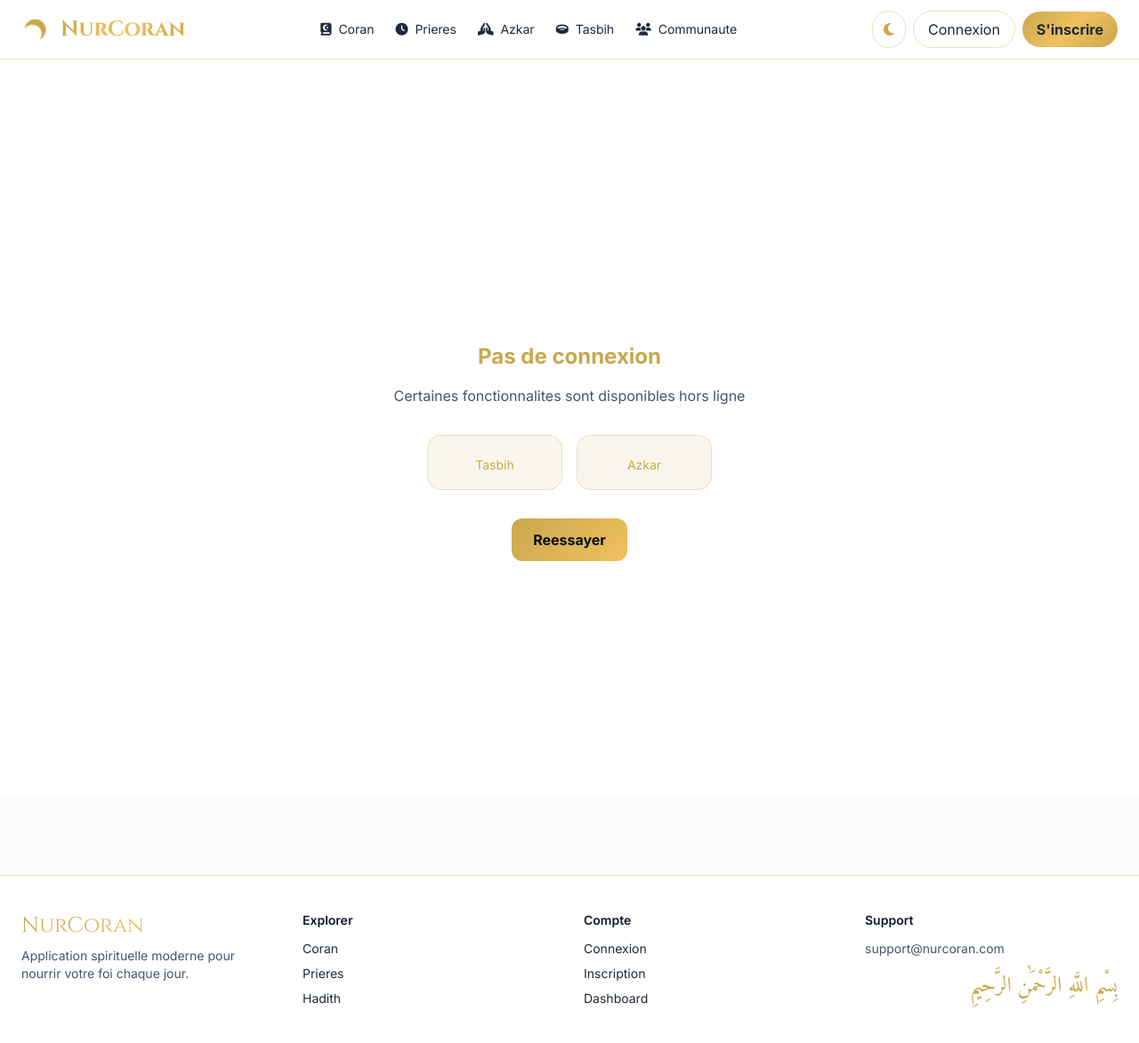
After one commit to Soura31/NurApp, a Django app: page /offline/ in a window 1280 px wide. The commit adds this page. Shown: the whole page at 89% size. Run offline with Django 5.2, Linux system fonts and the light colour scheme; some libraries are stand-ins or nearby versions.

Commit message:
Ajout PWA NurCoran

```diff
--- a/config/urls.py
+++ b/config/urls.py
@@ -4,9 +4,11 @@ from django.contrib import admin
 from django.urls import include, path
 
 from dashboard.views import AdminPanelView
+from config.views import OfflineView
 
 urlpatterns = [
     path("admin/", admin.site.urls),
+    path("", include("pwa.urls")),
     path("accounts/", include("allauth.urls")),
     path("", include("users.urls")),
     path("admin-panel/", AdminPanelView.as_view(), name="admin_panel_root"),
@@ -20,6 +22,7 @@ urlpatterns = [
     path("hadith/", include("hadith.urls")),
     path("community/", include("community.urls")),
     path("dashboard/", include("dashboard.urls")),
+    path("offline/", OfflineView.as_view(), name="offline"),
 ]
 
 if settings.DEBUG:
--- /dev/null
+++ b/config/views.py
@@ -0,0 +1,5 @@
+from django.views.generic import TemplateView
+
+
+class OfflineView(TemplateView):
+    template_name = "offline.html"
--- a/requirements.txt
+++ b/requirements.txt
@@ -6,3 +6,4 @@ Pillow==10.0.0
 whitenoise==6.6.0
 gunicorn==21.2.0
 requests==2.31.0
+django-pwa==1.1.0
--- a/templates/base.html
+++ b/templates/base.html
@@ -1,10 +1,18 @@
-{% load static %}
+{% load static pwa %}
 <!DOCTYPE html>
 <html lang="fr" class="scroll-smooth">
 <head>
   <meta charset="UTF-8">
   <meta name="viewport" content="width=device-width, initial-scale=1.0">
   <meta name="description" content="NurCoran — application islamique premium">
+  {% progressive_web_app_meta %}
+  <meta name="mobile-web-app-capable" content="yes">
+  <meta name="apple-mobile-web-app-capable" content="yes">
+  <meta name="apple-mobile-web-app-status-bar-style" content="black-translucent">
+  <meta name="apple-mobile-web-app-title" content="NurCoran">
+  <meta name="theme-color" content="#080c10">
+  <link rel="manifest" href="/manifest.json">
+  <link rel="apple-touch-icon" href="/static/images/icon-192.png">
   <title>{% block title %}NurCoran{% endblock %}</title>
   <script>
     (function () {
@@ -51,6 +59,29 @@
   </div>
   {% endif %}
 
+  <div id="install-banner"
+       class="hidden fixed bottom-24 left-4 right-4 z-50 rounded-2xl p-4 flex items-center justify-between"
+       style="background: rgba(201,168,76,0.15); border: 1px solid rgba(201,168,76,0.4); backdrop-filter: blur(20px)">
+    <div class="flex items-center gap-3">
+      <img src="/static/images/icon-192.png" class="w-12 h-12 rounded-xl" alt="NurCoran">
+      <div>
+        <p class="text-white font-bold text-sm">Installer NurCoran</p>
+        <p class="text-gray-400 text-xs">Ajouter a l'ecran d'accueil</p>
+      </div>
+    </div>
+
+    <div class="flex gap-2">
+      <button id="install-btn"
+              class="px-4 py-2 rounded-xl text-sm font-bold text-[#080c10]"
+              style="background: linear-gradient(135deg, #c9a84c, #f0c060)">
+        Installer
+      </button>
+      <button id="dismiss-btn" class="px-3 py-2 rounded-xl text-sm text-gray-400">
+        x
+      </button>
+    </div>
+  </div>
+
   <script src="{% static 'js/nurapp.js' %}?v=20260305b"></script>
   <script src="{% static 'js/main.js' %}?v=20260305b"></script>
   <script>
@@ -90,6 +121,46 @@
       });
     })();
   </script>
+  <script>
+    if ("serviceWorker" in navigator) {
+      window.addEventListener("load", () => {
+        navigator.serviceWorker
+          .register("/static/js/service-worker.js")
+          .then((reg) => {
+            console.log("NurCoran PWA enregistree", reg.scope);
+          })
+          .catch((err) => {
+            console.log("Erreur PWA:", err);
+          });
+      });
+    }
+  </script>
+  <script>
+    let deferredPrompt;
+
+    window.addEventListener("beforeinstallprompt", (e) => {
+      e.preventDefault();
+      deferredPrompt = e;
+      const banner = document.getElementById("install-banner");
+      if (banner) banner.classList.remove("hidden");
+    });
+
+    document.getElementById("install-btn")?.addEventListener("click", async () => {
+      if (!deferredPrompt) return;
+      deferredPrompt.prompt();
+      await deferredPrompt.userChoice;
+      deferredPrompt = null;
+      document.getElementById("install-banner")?.classList.add("hidden");
+    });
+
+    document.getElementById("dismiss-btn")?.addEventListener("click", () => {
+      document.getElementById("install-banner")?.classList.add("hidden");
+    });
+
+    window.addEventListener("appinstalled", () => {
+      console.log("NurCoran PWA installee avec succes");
+    });
+  </script>
   <script>AOS.init({duration:800, once:true});</script>
   {% block extra_js %}{% endblock %}
 </body>
--- /dev/null
+++ b/templates/offline.html
@@ -0,0 +1,35 @@
+{% extends 'base.html' %}
+{% block content %}
+<div class="min-h-screen flex flex-col items-center justify-center text-center px-4">
+  <div class="text-6xl mb-6"></div>
+
+  <h1 class="text-[#c9a84c] text-2xl font-bold font-Cinzel mb-4">
+    Pas de connexion
+  </h1>
+
+  <p class="text-gray-400 mb-8">
+    Certaines fonctionnalites sont disponibles hors ligne
+  </p>
+
+  <div class="grid grid-cols-2 gap-4 w-full max-w-xs">
+    <a href="/tasbih/"
+       class="p-4 rounded-2xl text-center"
+       style="background: rgba(201,168,76,0.1); border: 1px solid rgba(201,168,76,0.3)">
+      <div class="text-2xl mb-1"></div>
+      <span class="text-[#c9a84c] text-sm">Tasbih</span>
+    </a>
+    <a href="/azkar/"
+       class="p-4 rounded-2xl text-center"
+       style="background: rgba(201,168,76,0.1); border: 1px solid rgba(201,168,76,0.3)">
+      <div class="text-2xl mb-1"></div>
+      <span class="text-[#c9a84c] text-sm">Azkar</span>
+    </a>
+  </div>
+
+  <button onclick="window.location.reload()"
+          class="mt-8 px-6 py-3 rounded-xl font-bold text-[#080c10]"
+          style="background: linear-gradient(135deg, #c9a84c, #f0c060)">
+    Reessayer
+  </button>
+</div>
+{% endblock %}
```
Also changed, not shown: config/settings.py (+21 -0 lines), static/js/service-worker.js (added, +48 -0 lines), static/images/icon-192.png (added), static/images/icon-512.png (added), static/images/splash.png (added).
